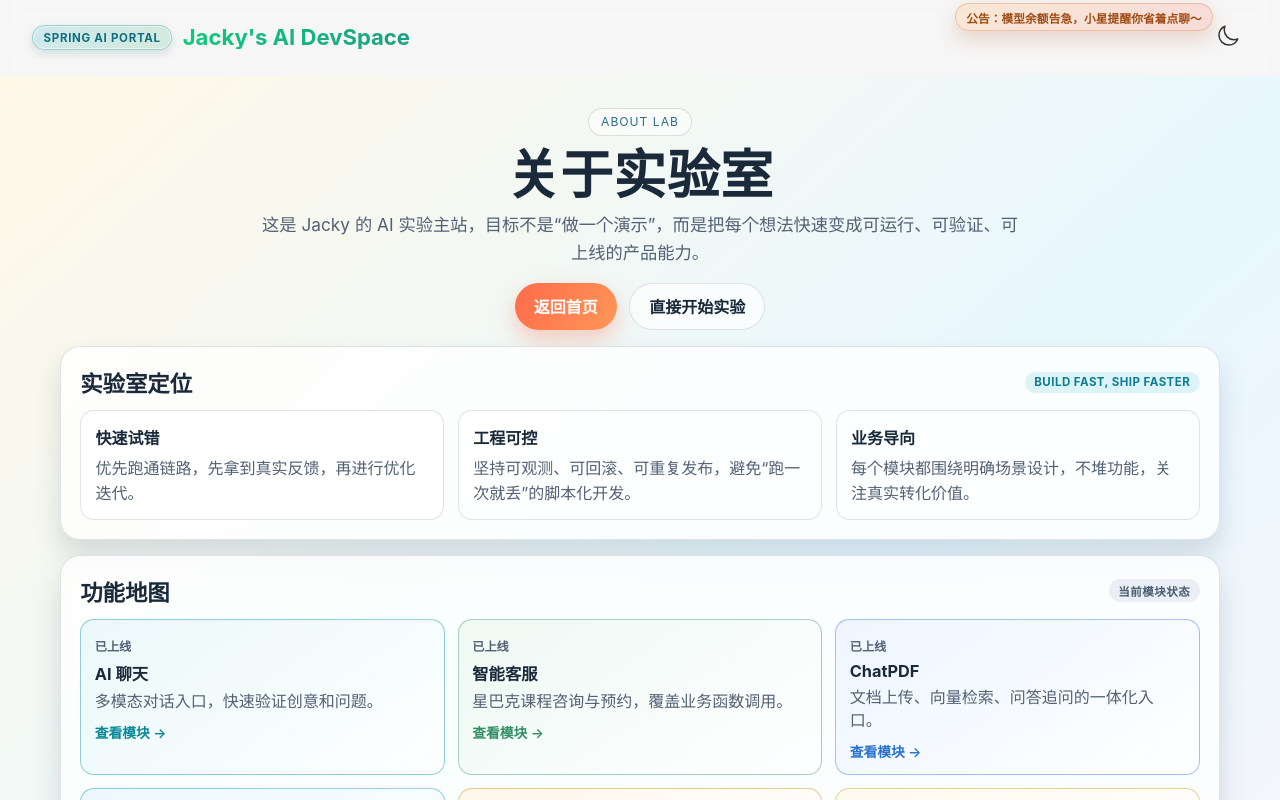
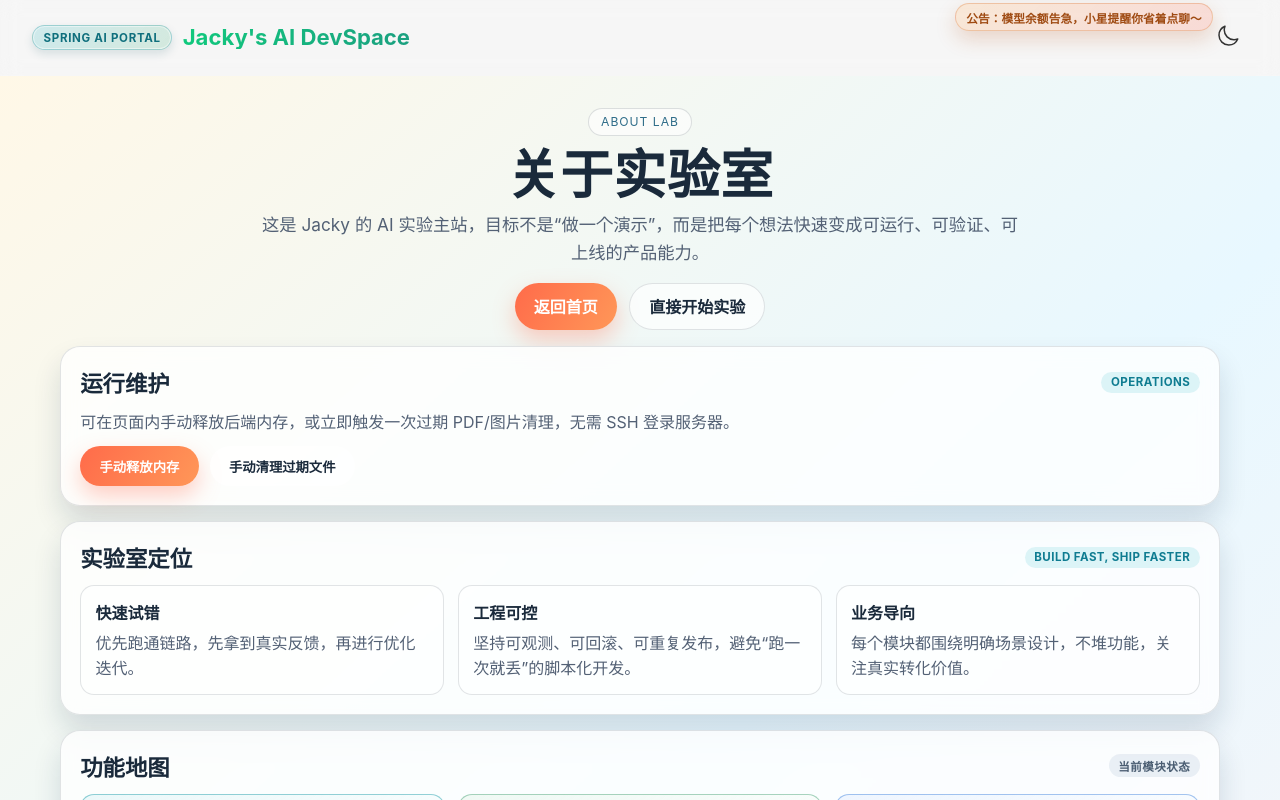
Before and after one commit to Jacky-ZJQ/spring-ai-portal, a Vue app: page /about in a window 1280 px wide. Shown: the top 800 px of the page. Built offline with nearby package versions, Linux system fonts and the light colour scheme; no server answers; the HTML template or start-up script is replaced by a standard one.

Commit message:
feat(about): add maintenance actions for memory release and file cleanup

```diff
--- a/src/services/api.js
+++ b/src/services/api.js
@@ -141,5 +141,42 @@ export const chatAPI = {
       console.error('API Error:', error)
       throw error
     }
+  },
+
+  // 手动释放后端运行时内存（可选同时清理过期文件）
+  async releaseRuntimeMemory(options = { forceGc: true, cleanupFiles: false }) {
+    try {
+      const { forceGc = true, cleanupFiles = false } = options || {}
+      const response = await fetch(
+        buildApiUrl('/ai/system/release-memory', {
+          forceGc: String(forceGc),
+          cleanupFiles: String(cleanupFiles)
+        }),
+        { method: 'POST' }
+      )
+      if (!response.ok) {
+        throw new Error(`HTTP error! status: ${response.status}`)
+      }
+      return await response.json()
+    } catch (error) {
+      console.error('API Error:', error)
+      throw error
+    }
+  },
+
+  // 手动执行一次过期文件清理
+  async cleanupExpiredFiles() {
+    try {
+      const response = await fetch(buildApiPath('/ai/system/cleanup-files'), {
+        method: 'POST'
+      })
+      if (!response.ok) {
+        throw new Error(`HTTP error! status: ${response.status}`)
+      }
+      return await response.json()
+    } catch (error) {
+      console.error('API Error:', error)
+      throw error
+    }
   }
 }
--- a/src/views/AboutView.vue
+++ b/src/views/AboutView.vue
@@ -1,23 +1,15 @@
-<script setup lang="ts">
+<script setup>
+import { ref } from 'vue'
 import { useDark } from '@vueuse/core'
-
-interface LabModule {
-  title: string
-  subtitle: string
-  status: string
-  route: string
-  accent: string
-}
-
-interface RoadmapItem {
-  phase: string
-  title: string
-  detail: string
-}
+import { chatAPI } from '../services/api.js'
 
 const isDark = useDark()
+const releasingMemory = ref(false)
+const cleaningFiles = ref(false)
+const maintenanceError = ref('')
+const maintenanceResult = ref(null)
 
-const labModules: LabModule[] = [
+const labModules = [
   {
     title: 'AI 聊天',
     subtitle: '多模态对话入口，快速验证创意和问题。',
@@ -62,7 +54,7 @@ const labModules: LabModule[] = [
   },
 ]
 
-const roadmap: RoadmapItem[] = [
+const roadmap = [
   {
     phase: 'Phase 01',
     title: '基础设施稳定',
@@ -84,6 +76,44 @@ const roadmap: RoadmapItem[] = [
     detail: '打磨体验与性能，扩展更多可落地的行业场景模块。',
   },
 ]
+
+const runReleaseMemory = async () => {
+  if (releasingMemory.value) return
+  maintenanceError.value = ''
+  try {
+    releasingMemory.value = true
+    const result = await chatAPI.releaseRuntimeMemory({
+      forceGc: true,
+      cleanupFiles: false
+    })
+    maintenanceResult.value = result
+  } catch (error) {
+    maintenanceError.value = '释放内存失败，请检查后端服务是否可用。'
+  } finally {
+    releasingMemory.value = false
+  }
+}
+
+const runCleanupFiles = async () => {
+  if (cleaningFiles.value) return
+  maintenanceError.value = ''
+  try {
+    cleaningFiles.value = true
+    const result = await chatAPI.cleanupExpiredFiles()
+    maintenanceResult.value = result
+  } catch (error) {
+    maintenanceError.value = '清理过期文件失败，请稍后重试。'
+  } finally {
+    cleaningFiles.value = false
+  }
+}
+
+const formatActionTime = (isoTime) => {
+  if (!isoTime) return '刚刚'
+  const date = new Date(isoTime)
+  if (Number.isNaN(date.getTime())) return '刚刚'
+  return date.toLocaleString()
+}
 </script>
 
 <template>
@@ -97,6 +127,47 @@ const roadmap: RoadmapItem[] = [
       <div class="hero-actions">
         <router-link to="/" class="btn btn-primary">返回首页</router-link>
         <router-link to="/ai-chat" class="btn btn-secondary">直接开始实验</router-link>
+      </div>
+    </section>
+
+    <section class="panel ops-panel">
+      <div class="panel-head">
+        <h2>运行维护</h2>
+        <span class="chip">Operations</span>
+      </div>
+      <p class="ops-tip">
+        可在页面内手动释放后端内存，或立即触发一次过期 PDF/图片清理，无需 SSH 登录服务器。
+      </p>
+      <div class="ops-actions">
+        <button class="btn btn-primary" :disabled="releasingMemory" @click="runReleaseMemory">
+          {{ releasingMemory ? '释放中...' : '手动释放内存' }}
+        </button>
+        <button class="btn btn-secondary" :disabled="cleaningFiles" @click="runCleanupFiles">
+          {{ cleaningFiles ? '清理中...' : '手动清理过期文件' }}
+        </button>
+      </div>
+      <p v-if="maintenanceError" class="ops-error">{{ maintenanceError }}</p>
+
+      <div v-if="maintenanceResult" class="ops-result">
+        <p class="ops-time">最近执行：{{ formatActionTime(maintenanceResult.time) }}</p>
+        <p v-if="maintenanceResult.beforeUsedMb !== undefined">
+          内存占用：{{ maintenanceResult.beforeUsedMb }}MB -> {{ maintenanceResult.afterUsedMb }}MB
+        </p>
+        <p v-if="maintenanceResult.clearedChatSessions !== undefined">
+          已清理会话内存：{{ maintenanceResult.clearedChatSessions }} 条
+        </p>
+        <p v-if="maintenanceResult.clearedHistorySessions !== undefined">
+          已清理会话历史索引：{{ maintenanceResult.clearedHistorySessions }} 条
+        </p>
+        <p v-if="maintenanceResult.clearedQuotaUsers !== undefined">
+          已清理配额计数用户：{{ maintenanceResult.clearedQuotaUsers }} 个
+        </p>
+        <p v-if="maintenanceResult.deletedPdfFiles !== undefined">
+          已删除过期 PDF：{{ maintenanceResult.deletedPdfFiles }} 个
+        </p>
+        <p v-if="maintenanceResult.deletedImageFiles !== undefined">
+          已删除过期聊天图片：{{ maintenanceResult.deletedImageFiles }} 个
+        </p>
       </div>
     </section>
 
@@ -211,6 +282,18 @@ const roadmap: RoadmapItem[] = [
   --shadow: rgba(0, 0, 0, 0.36);
 }
 
+.about-lab.dark .ops-error {
+  color: #ff9a9a;
+}
+
+.about-lab.dark .ops-result {
+  background: rgba(8, 20, 35, 0.72);
+}
+
+.about-lab.dark .ops-time {
+  color: #8ed8ff;
+}
+
 .hero {
   max-width: 920px;
   margin: 0 auto 1rem;
@@ -288,6 +371,52 @@ const roadmap: RoadmapItem[] = [
   box-shadow: 0 16px 28px var(--shadow);
   padding: clamp(0.95rem, 2vw, 1.2rem);
   backdrop-filter: blur(9px);
+}
+
+.ops-tip {
+  color: var(--text-sub);
+  line-height: 1.55;
+}
+
+.ops-actions {
+  margin-top: 0.7rem;
+  display: flex;
+  flex-wrap: wrap;
+  gap: 0.7rem;
+}
+
+.ops-actions .btn {
+  border: none;
+  cursor: pointer;
+}
+
+.ops-actions .btn:disabled {
+  opacity: 0.6;
+  cursor: not-allowed;
+  transform: none;
+}
+
+.ops-error {
+  margin-top: 0.55rem;
+  color: #d13f3f;
+  font-weight: 600;
+}
+
+.ops-result {
+  margin-top: 0.7rem;
+  border: 1px solid var(--panel-border);
+  border-radius: 12px;
+  padding: 0.7rem 0.78rem;
+  background: rgba(255, 255, 255, 0.44);
+}
+
+.ops-result p + p {
+  margin-top: 0.35rem;
+}
+
+.ops-time {
+  color: #2a7395;
+  font-weight: 600;
 }
 
 .panel-head {
```
